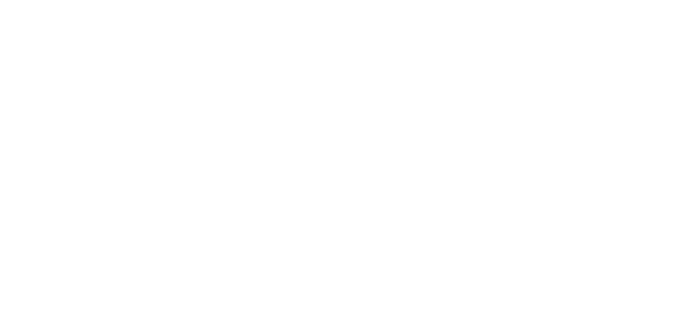
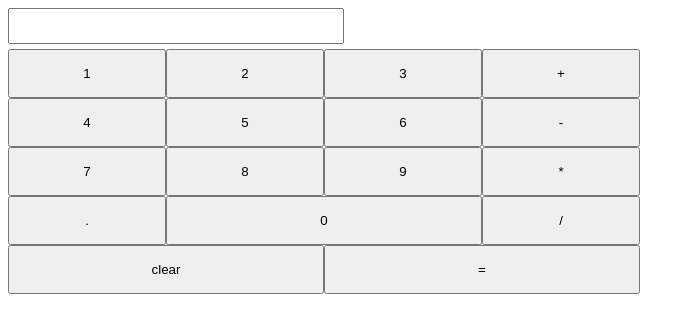
Before and after one commit to acciojob/calculator-jaytrive, a website: page main.html in a window 1280 px wide. Shown: the whole page, without its empty margins (0-695 px from the left). Drawn offline with Linux system fonts and the light colour scheme.

Commit message:
created a submission

```diff
--- a/main.html
+++ b/main.html
@@ -7,6 +7,28 @@
 </head>
 
 <body>
+	<div>
+		<input id="input" type="text">
+	</div>
+	<div id="container">
+		<button class="btn-number" id="block1" onclick="dis('1')">1</button>
+		<button class="btn-number" id="block2" onclick="dis('2')">2</button>
+		<button class="btn-number" id="block3" onclick="dis('3')">3</button>
+		<button  id="plus" onclick="dis('+')">+</button>
+		<button class="btn-number" id="block4" onclick="dis('4')">4</button>
+		<button class="btn-number" id="block5" onclick="dis('5')">5</button>
+		<button class="btn-number" id="block6" onclick="dis('6')">6</button>
+		<button  id="minus" onclick="dis('-')">-</button>
+		<button class="btn-number" id="block7" onclick="dis('7')">7</button>
+		<button class="btn-number" id="block8" onclick="dis('8')">8</button>
+		<button class="btn-number" id="block9" onclick="dis('9')">9</button>
+		<button  id="multiply" onclick="dis('*')">*</button>
+		<button id="dot" onclick="dis(.)">.</button>
+		<button class="btn-number" id="block0" onclick="dis('0')">0</button>
+		<button  id="divide" onclick="dis('/')">/</button>
+		<button type="button" id="clr" onclick="clearData()">clear</button>
+		<button type="button" id="ans" onclick="answer()">=</button>
+	</div>
 	<!-- the entire body must be written by student -->
     <script type="text/javascript" src="./script.js">
 </script>
--- a/script.js
+++ b/script.js
@@ -1 +1,12 @@
 //your code here
+function clearData() {
+	document.getElementById("input").value = "";
+}
+function dis(val) {
+	document.getElementById("input").value += val;
+}
+function answer() {
+	let p=document.getElementById("input").value;
+	let q=eval(p);
+	document.getElementById("input").value=q;
+}
--- a/styles.css
+++ b/styles.css
@@ -1,2 +1,26 @@
-
+#container{
+	display:grid;
+	grid-template-columns: repeat(4 , 1fr);
+	grid-template-rows: repeat(5 , 1fr);
+	width:50%;
+}
+#block0{
+/* 	align-self:center;
+	justify-content:center; */
+	grid-column: 2 / 4
+}
+#clr{
+	grid-column: 1 / 3
+}
+#ans{
+	grid-column: 3 / 5
+}
+.btn-number{
+	padding:15px
+}
+input{
+	width: 328px;
+	height: 30px;
+	margin-bottom: 5px;
+}
 /* Your CSS Code here. */
```
